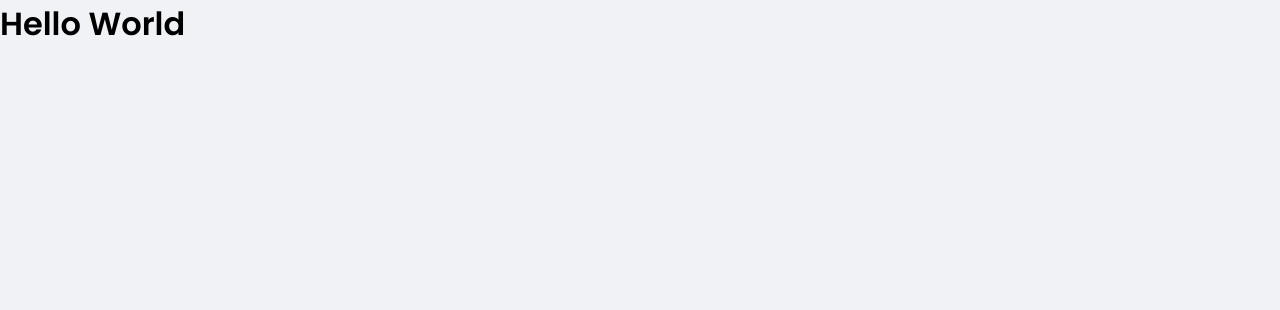
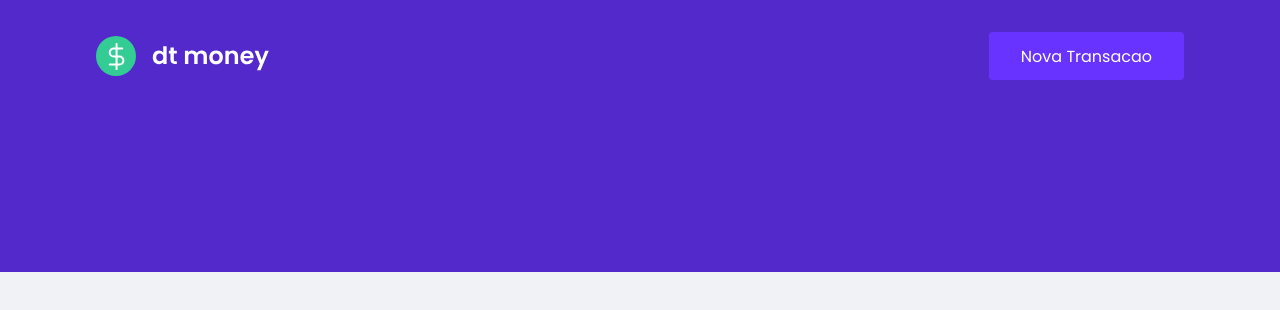
Before and after one commit to gabrielcedran/expense-tracker, a React (Create React App) app: page / in a window 1280 px wide. Shown: the top 310 px of the page. Built offline with nearby package versions, Linux system fonts and the light colour scheme.

Commit message:
Create header component

```diff
--- a/src/App.tsx
+++ b/src/App.tsx
@@ -1,10 +1,11 @@
+import { Header } from './components/Header';
 import { GlobalStyle } from "./styles/global";
 
 export function App() {
   return (
-    <div className="App">
-      <h1>Hello World</h1>
+    <>
+      <Header />
       <GlobalStyle/>
-    </div>
+    </>
   );
 }
--- /dev/null
+++ b/src/components/Header/index.tsx
@@ -0,0 +1,13 @@
+import logoImg from '../../assets/logo.svg';
+import { Container, Content } from './styles';
+
+export function Header() {
+    return (
+        <Container>
+            <Content>
+            <img src={logoImg} alt="Expense Tracker" />
+            <button type="button">Nova Transacao</button>
+            </Content>
+        </Container>
+    )
+}
--- /dev/null
+++ b/src/components/Header/styles.ts
@@ -0,0 +1,30 @@
+import styled from 'styled-components';
+
+export const Container = styled.header`
+    background: var(--blue);
+`;
+
+export const Content = styled.div`
+    max-width: 1120px;
+    margin: 0 auto;
+    padding: 2rem 1rem 12rem;
+    display: flex;
+    align-items: center;
+    justify-content: space-between;
+
+    button {
+        font-size: 1rem;
+        color: #fff;
+        background: var(--blue-light);
+        border: 0;
+        padding: 0 2rem;
+        border-radius: 0.25rem;
+        height: 3rem;
+
+        transition: filter 0.2s;
+
+        &:hover {
+            filter: brightness(0.9);
+        }
+    }
+`;
```
